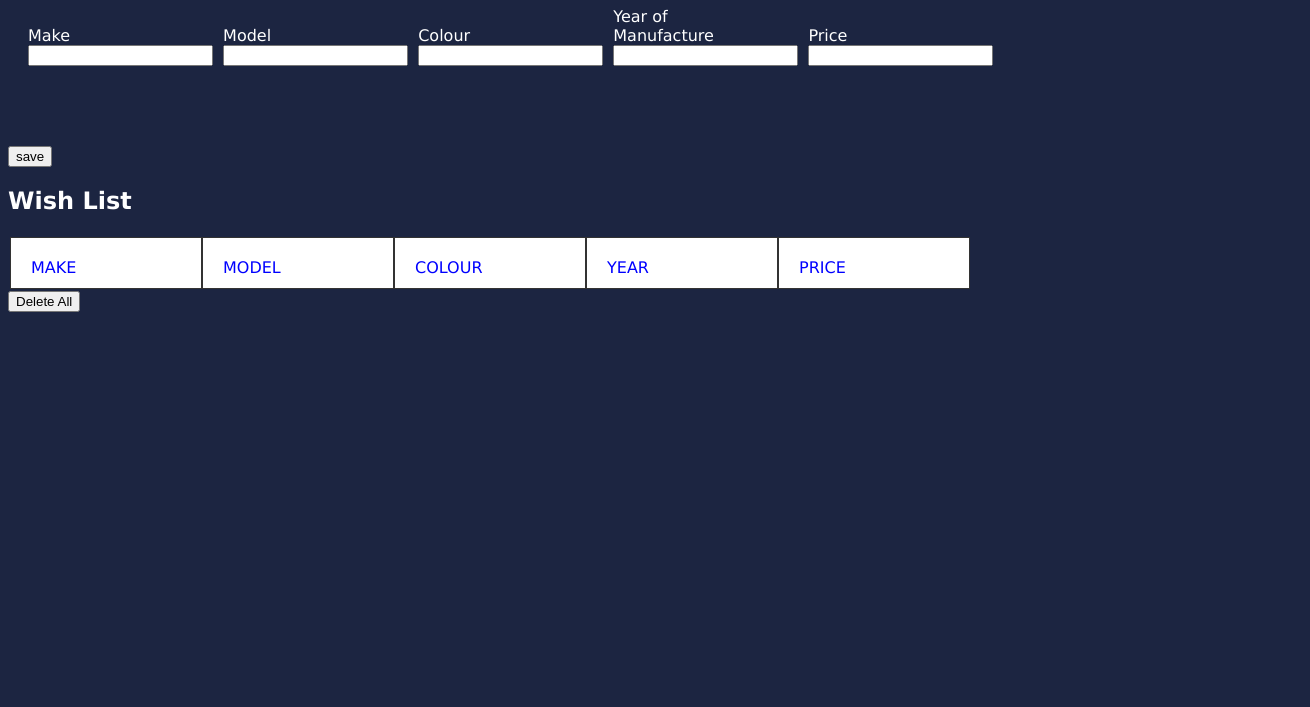
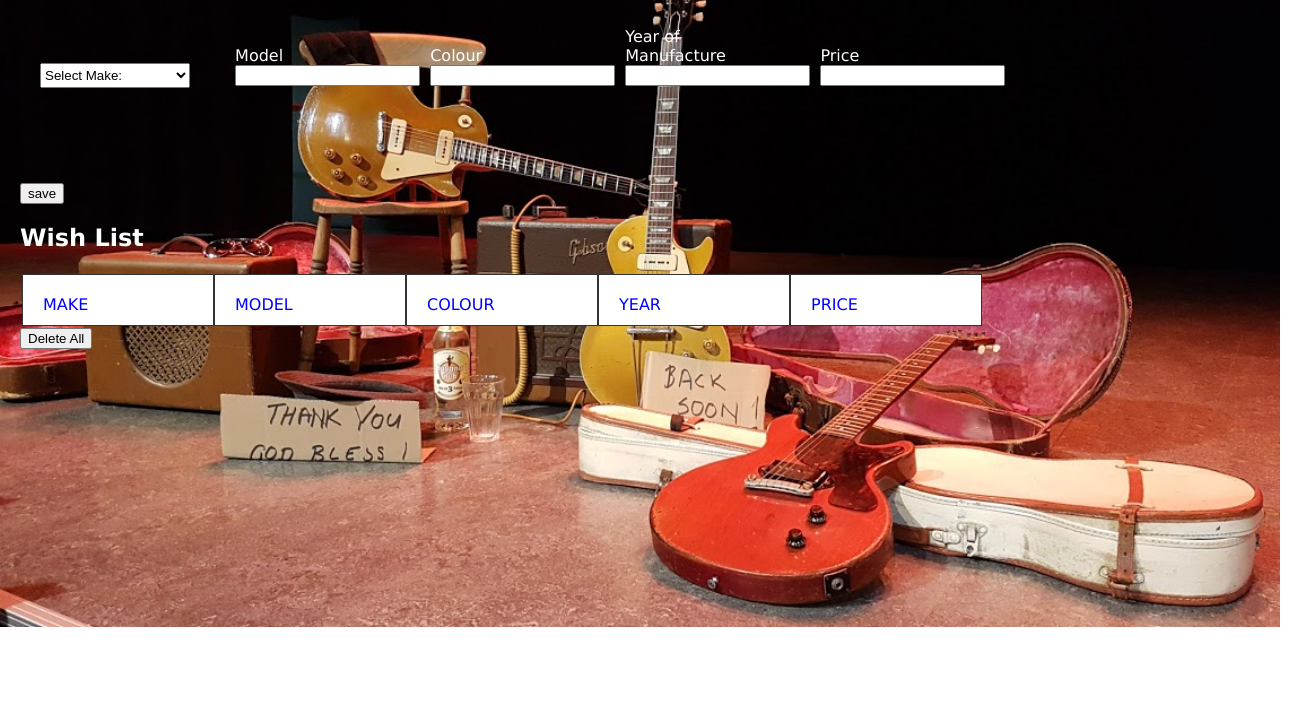
Before and after one commit to shazkyn/week6_weekendHW_DOM, a plain HTML site: page index.html in a window 1280 px wide. Shown: the part 93-800 px from the top of the page, 1310 px wide, since content can reach past the window. Drawn offline with Linux system fonts and the light colour scheme.

Commit message:
background and dropdown added. Extenstions completed

```diff
--- a/css/main.css
+++ b/css/main.css
@@ -1,13 +1,18 @@
 body {
-  background-color: #1C2541;
   color: #fff;
   font-family: Verdana;
+  background-image: url('../images/vintage_guitars.jpg');
+  height: 100%;
+  width: 100%;
+  background-repeat: no-repeat;
+  background-size: cover;
+  padding: 10px;
+  margin: 10px;
 }
 
-h1 {
+ h1 {
   font-family: sans-serif;
   text-align: center;
-  background-color: #1C2541;
   color: #fff;
 }
 
--- a/index.html
+++ b/index.html
@@ -6,13 +6,28 @@
     <link rel="stylesheet" type="text/css" media="screen" href="css/main.css" />
     <script src="js/app.js"></script>
   </head>
+
   <body>
     <h1>Vintage Guitar Wish List</h1>
     <form id="new-item-form">
       <div id="form-wrapper">
         <div class="form-item">
-          <label for="Make" class="primary">Make</label>
-          <input type="text" id="make" required/>
+          <!-- <label for="Make" class="primary">Make</label>
+          <input type="text" id="make" required/> -->
+          <div class="custom-select" style="width:200px;">
+    <select id="make" style="width: 150px;height: 25px;">
+
+    <option value="0">Select Make:</option>
+    <option value="D’Aquisto">D’Aquisto</option>
+    <option value="Fender">Fender</option>
+    <option value="Gibson">Gibson</option>
+    <option value="Gretsch">Gretsch</option>
+    <option value="Hofner">Hofner</option>
+    <option value="Martin">Martin</option>
+    <option value="Rickenbacker">Rickenbacker</option>
+    <option value="Takamine">Takamine</option>
+  </select>
+</div>
         </div>
 
         <div class="form-item">
@@ -44,7 +59,6 @@
 
     </thead>
     <tbody  id = "wish-list">
-
         <tr>
             <td>MAKE</td>
             <td>MODEL</td>
--- a/js/app.js
+++ b/js/app.js
@@ -14,8 +14,6 @@ const handleDeleteClicked = function(event) {
 
 const handleSaveClicked = function(event) {
   event.preventDefault()
-
-
    const makeCell = document.createElement('td')
    makeCell.textContent = `${event.target.make.value}`;
    const modelCell = document.createElement('td')
```
